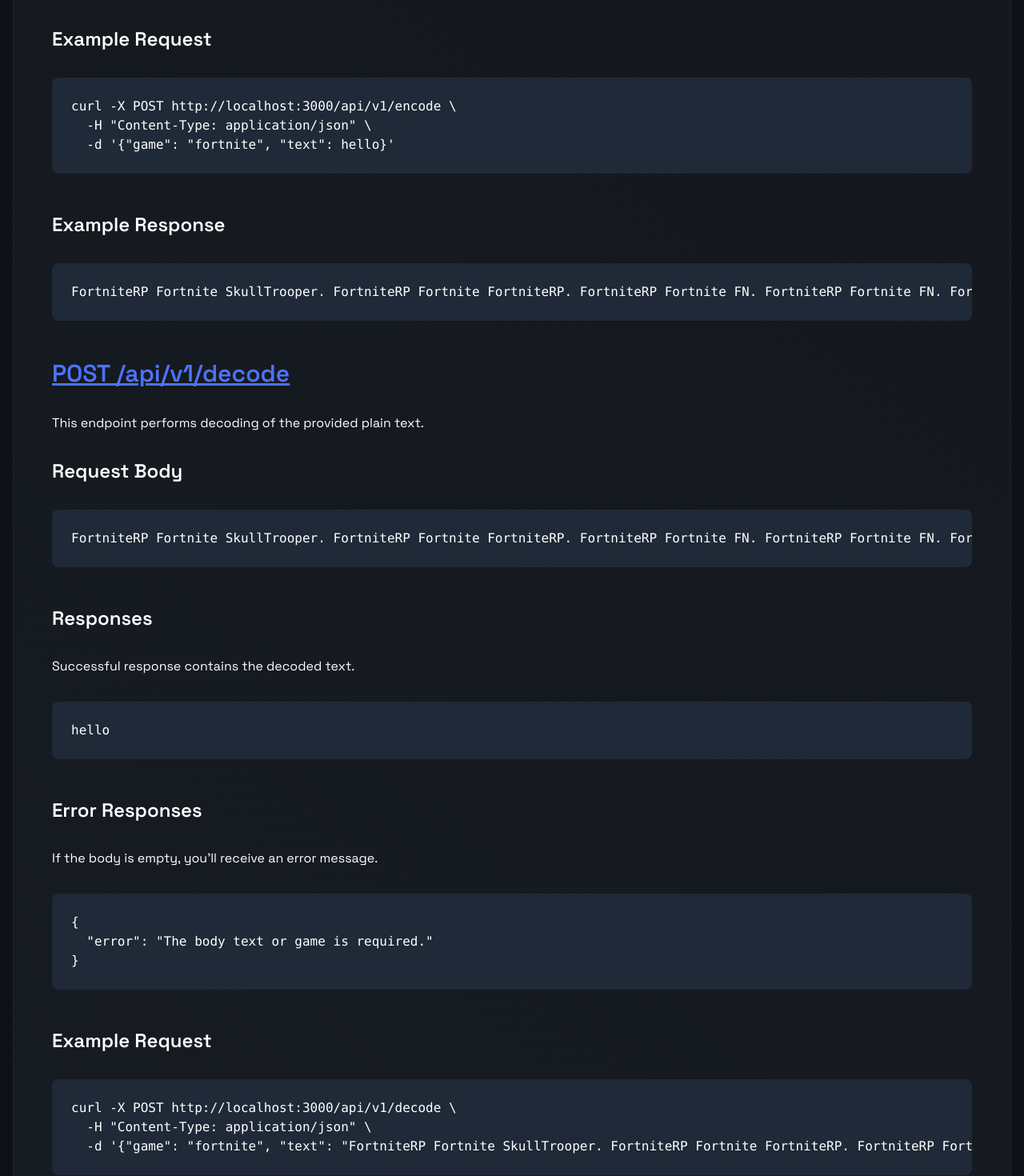
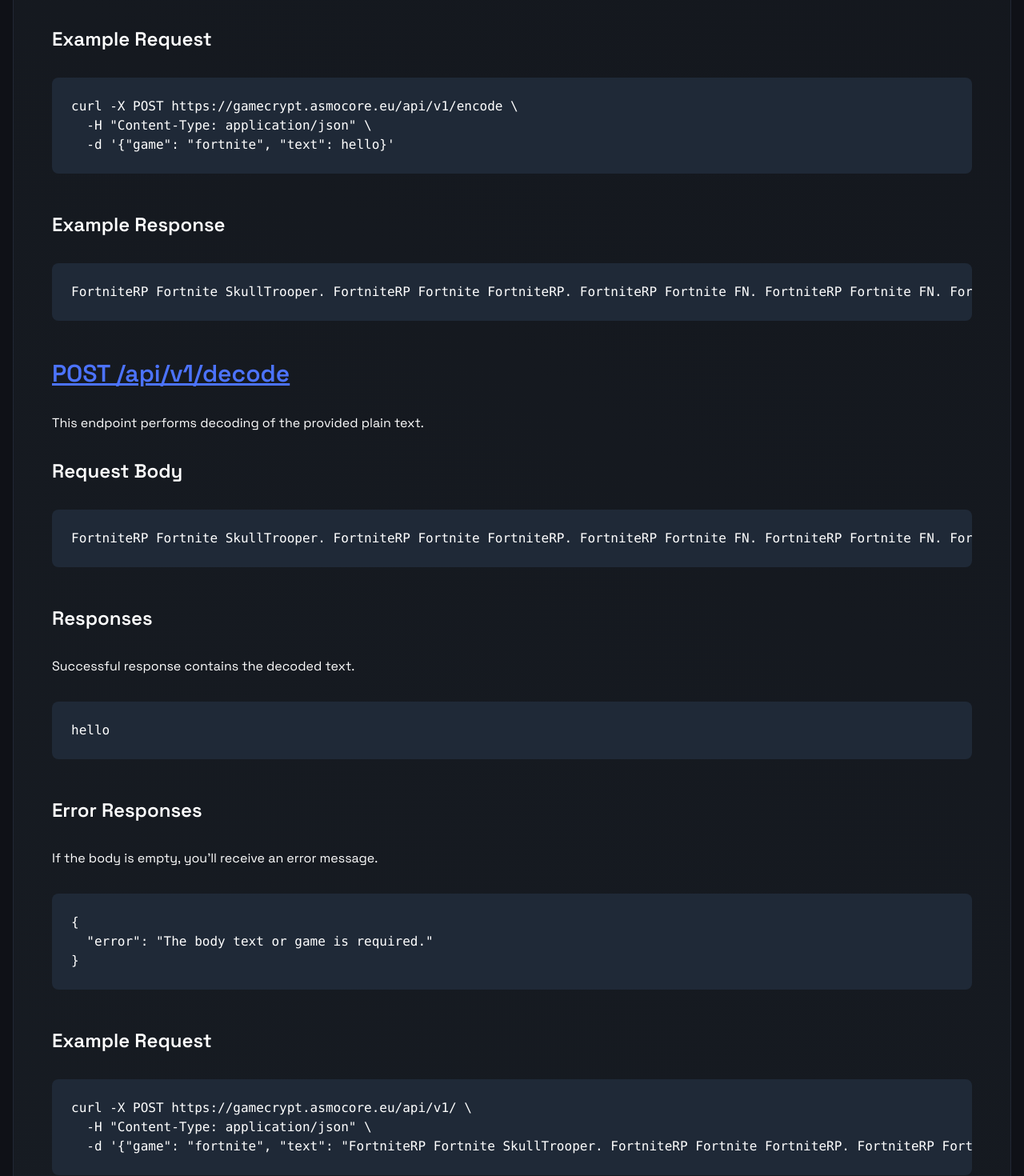
Before and after one commit to JustDeveloper1/asmo343---game-crypt, a Next.js app: page /docs in a window 1280 px wide. Shown: the part 1120-2590 px from the top of the page at 80% size. Built offline with nearby package versions, Linux system fonts and the light colour scheme.

Commit message:
updated docs

```diff
--- a/app/docs/page.tsx
+++ b/app/docs/page.tsx
@@ -52,7 +52,7 @@
 						<div className='overflow-x-auto'>
               <pre className='bg-gray-800 text-white p-4 sm:p-6 rounded-lg mb-4'>
                 <code className='whitespace-pre break-words'>
-                  {`curl -X POST http://localhost:3000/api/v1/encode \\
+                  {`curl -X POST https://gamecrypt.asmocore.eu/api/v1/encode \\
   -H "Content-Type: application/json" \\
   -d '{"game": "fortnite", "text": ${exampleRequestBody}}'
 `}
@@ -107,7 +107,7 @@
 						<div className='overflow-x-auto'>
               <pre className='bg-gray-800 text-white p-4 sm:p-6 rounded-lg mb-4'>
                 <code className='whitespace-pre break-words'>
-                  {`curl -X POST http://localhost:3000/api/v1/decode \\
+                  {`curl -X POST https://gamecrypt.asmocore.eu/api/v1/ \\
   -H "Content-Type: application/json" \\
   -d '{"game": "fortnite", "text": "FortniteRP Fortnite SkullTrooper. FortniteRP Fortnite FortniteRP. FortniteRP Fortnite FN. FortniteRP Fortnite FN. FortniteRP FortniteRP FortniteRP"}'
 `}
```
